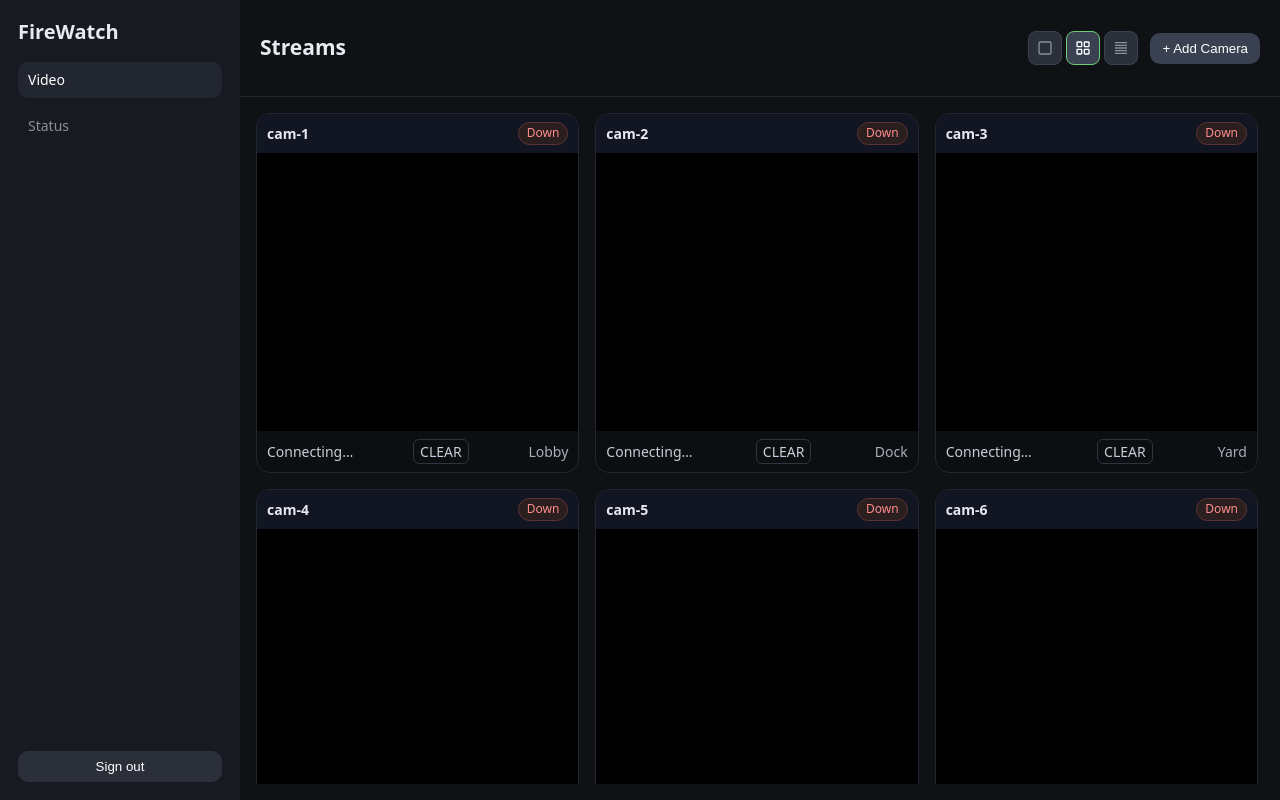
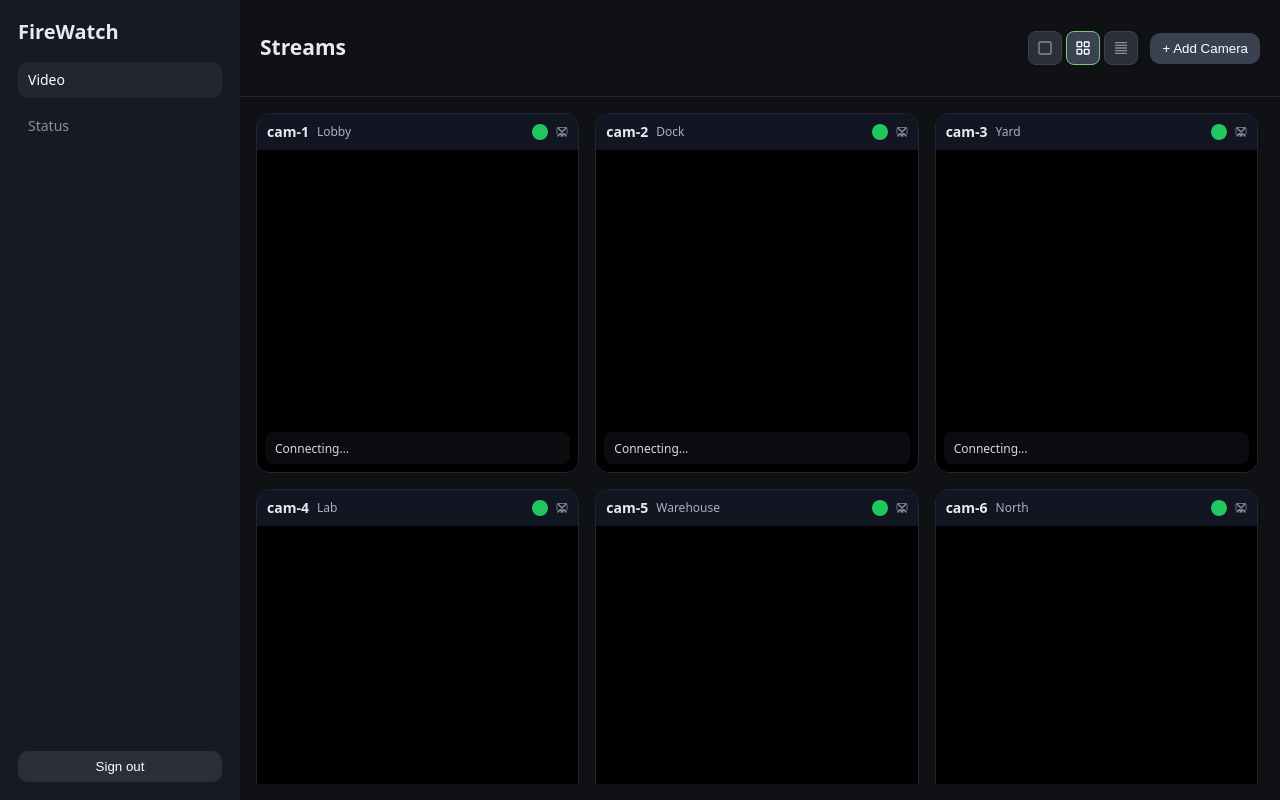
Before and after one commit to mathanmahe/fire-watch, a React (Vite) app in the folder frontend/: page / in a window 1280 px wide. Both pictures are taken after typing "name@example.com", "Sample123" into the empty fields and a click on the button "Sign In". Built offline with nearby package versions, Linux system fonts and the light colour scheme.

Commit message:
standardize UI across all features for the isFire, isStreaming buttons, clean code

```diff
--- a/frontend/src/components/CameraTile.jsx
+++ b/frontend/src/components/CameraTile.jsx
@@ -3,6 +3,8 @@ import Hls from "hls.js";
 import { startCloudDetect, stopCloudDetect } from "../utils/cloudDetect.js";
 import { playWebRTC } from "../utils/playWebRTC.js";
 import { useCameras } from "../store/cameras.jsx";
+import StreamingIcon from "./StreamingIcon.jsx";
+import FireStatusButton from "./FireStatusButton.jsx";
 
 // We'll lazy-load your ESM VideoDetector class from utils directory
 let VideoDetectorClassPromise;
@@ -16,7 +18,7 @@ function loadVideoDetector() {
 export default function CameraTile({ cam }) {
   const videoRef = useRef(null);
   const [status, setStatus] = useState("Idle");
-  const [isFire, setIsFire] = useState(false);
+  const [isFire, setIsFire] = useState(false); // can set this to true if you want to show the fire status button
   const [isStreaming, setIsStreaming] = useState(false);
   const [viewed, setViewed] = useState(true); // you can wire this to visibility/selection
   const { updateCameraStatus } = useCameras();
@@ -92,7 +94,7 @@ export default function CameraTile({ cam }) {
             if (cancelled) return;
             const any = boxes && boxes.length > 0;
             setIsFire(any);
-            setStatus(any ? `🔥 ${boxes.length} detections` : "✅ No fire detected");
+            // Don't update status for fire detection - keep it separate
           }
         });
         detectorRef.current = d;
@@ -113,7 +115,7 @@ export default function CameraTile({ cam }) {
             if (cancelled) return;
             const any = !!(r?.isFire || (r?.detections?.length > 0));
             setIsFire(any);
-            setStatus(any ? "🔥 Fire detected" : "✅ No fire detected");
+            // Don't update status for fire detection - keep it separate
           },
           onError: (e) => {
             if (!cancelled) setStatus(`Cloud error: ${e?.message || e}`);
@@ -137,16 +139,22 @@ export default function CameraTile({ cam }) {
   return (
     <div className="tile">
       <div className="tile-header">
-        <span className="name">{cam.name}</span>
-        <span className={`pill ${isStreaming ? "ok" : "bad"}`}>{isStreaming ? "Live" : "Down"}</span>
+        <div className="tile-title">
+          <span className="name">{cam.name}</span>
+          <span className="location">{cam.location}</span>
+        </div>
+        <div className="tile-status-icons">
+          <FireStatusButton isFire={isFire} />
+          <StreamingIcon isStreaming={isStreaming} size={12} />
+        </div>
       </div>
       <div className="video-wrap" onMouseEnter={()=>setViewed(true)}>
         <video ref={videoRef} muted playsInline />
-      </div>
-      <div className="meta">
-        <span>{status}</span>
-        <span className={`flag ${isFire ? "fire" : ""}`}>{isFire ? "FIRE" : "CLEAR"}</span>
-        <span className="loc">{cam.location}</span>
+        {status !== "Streaming…" && status !== "Idle" && (
+          <div className="status-overlay">
+            <span className="status-message">{status}</span>
+          </div>
+        )}
       </div>
     </div>
   );
--- /dev/null
+++ b/frontend/src/components/FireStatusButton.jsx
@@ -0,0 +1,9 @@
+import React from "react";
+
+export default function FireStatusButton({ isFire }) {
+  return (
+    <div className={`fire-status-btn ${isFire ? 'fire' : 'clear'}`}>
+      {isFire ? 'Fire' : ''}
+    </div>
+  );
+}
--- a/frontend/src/components/MiniStatusPanel.jsx
+++ b/frontend/src/components/MiniStatusPanel.jsx
@@ -1,5 +1,7 @@
 import React from "react";
 import { useCameras } from "../store/cameras.jsx";
+import StreamingIcon from "./StreamingIcon.jsx";
+import FireStatusButton from "./FireStatusButton.jsx";
 
 export default function MiniStatusPanel() {
   const { cameras } = useCameras();
@@ -27,17 +29,12 @@ export default function MiniStatusPanel() {
           <div key={cam.id} className="mini-status-item">
             <span className="camera-name">{cam.name}</span>
             <div className="status-icons">
-              <span className={`fire-icon ${cam.isFire ? 'fire' : 'clear'}`}>
-                {cam.isFire ? '🔥' : '✅'}
-              </span>
-              <span className={`stream-icon ${cam.isStreaming ? 'streaming' : 'offline'}`}>
-                {!cam.isStreaming ? (
-                  <svg width="12" height="12" viewBox="0 0 24 24" fill="currentColor">
-                    <rect x="2" y="3" width="20" height="14" rx="2" stroke="currentColor" strokeWidth="1.5" fill="none"/>
-                    <path d="M8 21l4-7 4 7"/>
-                  </svg>
-                ) : null}
-              </span>
+              {cam.isFire ? (
+                <span className="fire-icon fire">🔥</span>
+              ) : (
+                <FireStatusButton isFire={false} />
+              )}
+              <StreamingIcon isStreaming={cam.isStreaming} size={12} />
             </div>
           </div>
         ))}
--- /dev/null
+++ b/frontend/src/components/StreamingIcon.jsx
@@ -0,0 +1,19 @@
+import React from "react";
+
+export default function StreamingIcon({ isStreaming, size = 12 }) {
+  return (
+    <div className={`stream-icon-container ${isStreaming ? 'streaming' : 'offline'}`}>
+      <svg width={size} height={size} viewBox="0 0 24 24" fill="currentColor">
+        <rect x="2" y="3" width="20" height="14" rx="2" stroke="currentColor" strokeWidth="1.5" fill="none"/>
+        <path d="M8 21l4-7 4 7"/>
+      </svg>
+      {!isStreaming && (
+        <div className="streaming-cross">
+          <svg width="16" height="16" viewBox="0 0 24 24" fill="currentColor">
+            <path d="M18 6L6 18M6 6l12 12" stroke="currentColor" strokeWidth="2" strokeLinecap="round"/>
+          </svg>
+        </div>
+      )}
+    </div>
+  );
+}
--- a/frontend/src/pages/Status.jsx
+++ b/frontend/src/pages/Status.jsx
@@ -1,5 +1,7 @@
 import React from "react";
 import { useCameras } from "../store/cameras.jsx";
+import StreamingIcon from "../components/StreamingIcon.jsx";
+import FireStatusButton from "../components/FireStatusButton.jsx";
 
 const StatusBadge = ({ label, active, isFire = false }) => {
   const getBadgeStyle = () => {
@@ -67,10 +69,10 @@ export default function Status() {
                         </td>
                       ))}
                       <td>
-                        <StatusBadge active={c._runtime?.isStreaming ?? true} />
+                        <StreamingIcon isStreaming={c._runtime?.isStreaming ?? true} size={14} />
                       </td>
                       <td>
-                        <StatusBadge active={c._runtime?.isFire ?? false} isFire />
+                        <FireStatusButton isFire={c._runtime?.isFire ?? false} />
                       </td>
                       <td>
                         <StatusBadge active={c._runtime?.isView ?? true} />
--- a/frontend/src/styles.css
+++ b/frontend/src/styles.css
@@ -207,8 +207,86 @@ body{
   background:#121622;
 }
 
+.tile-title {
+  display: flex;
+  flex-direction: row;
+  align-items: center;
+  gap: 8px;
+}
+
 .tile-header .name{
-  font-weight:700
+  font-weight:700;
+  font-size: 14px;
+}
+
+.tile-header .location {
+  font-size: 12px;
+  color: #a9b0bb;
+  font-weight: 400;
+}
+
+.tile-status-icons {
+  display: flex;
+  align-items: center;
+  gap: 8px;
+}
+
+.fire-status-btn {
+  padding: 4px;
+  border-radius: 50%;
+  font-size: 10px;
+  font-weight: 600;
+  transition: all 0.3s ease;
+  width: 16px;
+  height: 16px;
+  display: flex;
+  align-items: center;
+  justify-content: center;
+  text-align: center;
+}
+
+.fire-status-btn.clear {
+  background: #22c55e;
+  color: white;
+  border: none;
+}
+
+.fire-status-btn.fire {
+  background: #ef4444;
+  color: white;
+  border: none;
+  border-radius: 12px;
+  width: auto;
+  min-width: 32px;
+  padding: 4px 8px;
+}
+
+.streaming-icon-container {
+  position: relative;
+  display: flex;
+  align-items: center;
+  justify-content: center;
+  color: #6bcf76;
+}
+
+.streaming-icon-container:not(.streaming) {
+  color: #8a8f98;
+
+}
+
+.streaming-cross {
+  position: absolute;
+  top: 50%;
+  left: 50%;
+  transform: translate(-50%, -50%);
+  background: transparent;
+  border-radius: 50%;
+  width: 16px;
+  height: 16px;
+  display: flex;
+  align-items: center;
+  justify-content: center;
+  color: #8a8f98;
 }
 
 .pill{
@@ -480,6 +558,18 @@ video{
   color: #8a8f98;
 }
 
+.stream-icon-container {
+  position: relative;
+  display: flex;
+  align-items: center;
+  justify-content: center;
+  color: #6bcf76;
+}
+
+.stream-icon-container.offline {
+  color: #8a8f98;
+}
+
 .camera-name {
   color: #d5d9e0;
   font-size: 13px;
@@ -608,6 +698,28 @@ video{
 
 .status-table td:nth-child(4) {
   min-width: 80px;
+}
+
+/* Status overlay for video tiles */
+.status-overlay {
+  position: absolute;
+  bottom: 8px;
+  left: 8px;
+  right: 8px;
+  background: rgba(12, 14, 18, 0.9);
+  padding: 6px 10px;
+  border-radius: 8px;
+  backdrop-filter: blur(4px);
+}
+
+.status-message {
+  color: #d5d9e0;
+  font-size: 12px;
+  font-weight: 500;
+}
+
+.status-message.fire {
+  color: #ff7d7d;
 }
 
 /* ==========================================================================
```
Also changed, not shown: frontend/src/components/StatusPanel.jsx (+13 -2 lines).
